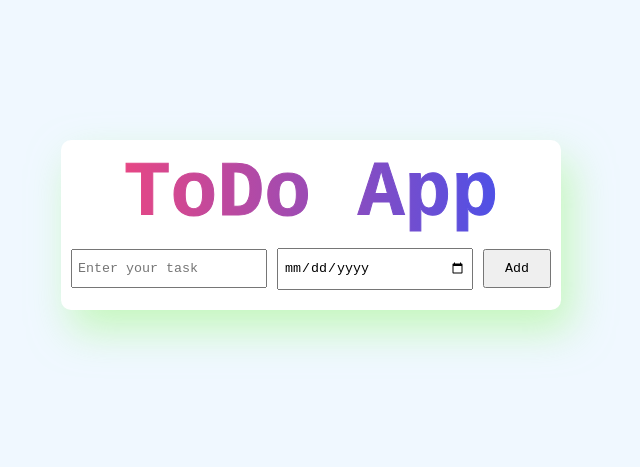
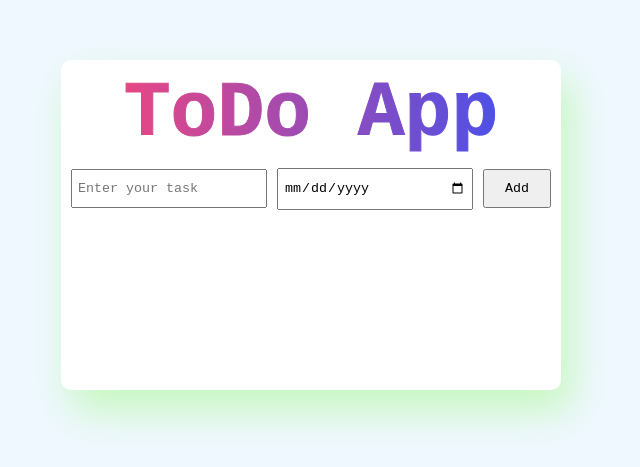
Before and after one commit to MJaman786/ToDo-List, a plain HTML site: page index.html in a window 1280 px wide. Shown: the part 175-642 px from the top of the page, without its empty margins (329-969 px from the left). Drawn offline with Linux system fonts and the light colour scheme.

Commit message:
Update style.css

```diff
--- a/style.css
+++ b/style.css
@@ -37,10 +37,8 @@ body {
     -webkit-text-fill-color: transparent; /* This will show the gradient color */
 }
 
-
 .container .main-row {
     display: flex;
-    /* justify-content: space-between; */
     align-items: center;
     gap: 10px;
 }
@@ -51,10 +49,6 @@ input {
     outline: none;
 }
 
-/* input[type="text"]{
-    font-size: 1.2rem;
-    font-family: 'Segoe UI', Tahoma, Geneva, Verdana, sans-serif;
-} */
 button {
     padding: 10px 20px;
 }
@@ -62,11 +56,29 @@ button {
 #noTask {
     margin: 10px 0px;
     width: 100%;
+    height: 150px;
+    overflow-y: auto;
+    padding: 0px 10px;
+    /* Custom scrollbar */
+    scrollbar-width: thin; /* "auto" or "thin" for Firefox, "auto" for Chrome */
+    scrollbar-color: #EF5A6F transparent; /* scrollbar color and track color */
+}
 
+#noTask::-webkit-scrollbar {
+    width: 5px; /* width of the scrollbar */
+}
+
+#noTask::-webkit-scrollbar-track {
+    background-color: transparent; /* background color of the scrollbar track */
+}
+
+#noTask::-webkit-scrollbar-thumb {
+    background-color: #888; /* color of the scrollbar thumb */
+    border-radius: 4px; /* rounded corners of the scrollbar thumb */
 }
 
 .task-item {
-    padding: 10px 10px;
+    padding: 10px;
     background-color: #a8f79098;
     border-radius: 10px;
     display: flex;
@@ -76,27 +88,23 @@ button {
 }
 
 @media (max-width:600px) {
-    .container h1{
+    .container h1 {
         font-size: 2rem;
     }
     .main-row {
         flex-direction: column;
     }
-
     input {
         width: 100%;
     }
-
     button {
         width: 100%;
     }
-
     .task-item {
         font-size: 1rem;
         flex-direction: column;
         row-gap: 10px;
     }
-
     .task-item button {
         padding: 5px 20px;
         width: 40%;
```
